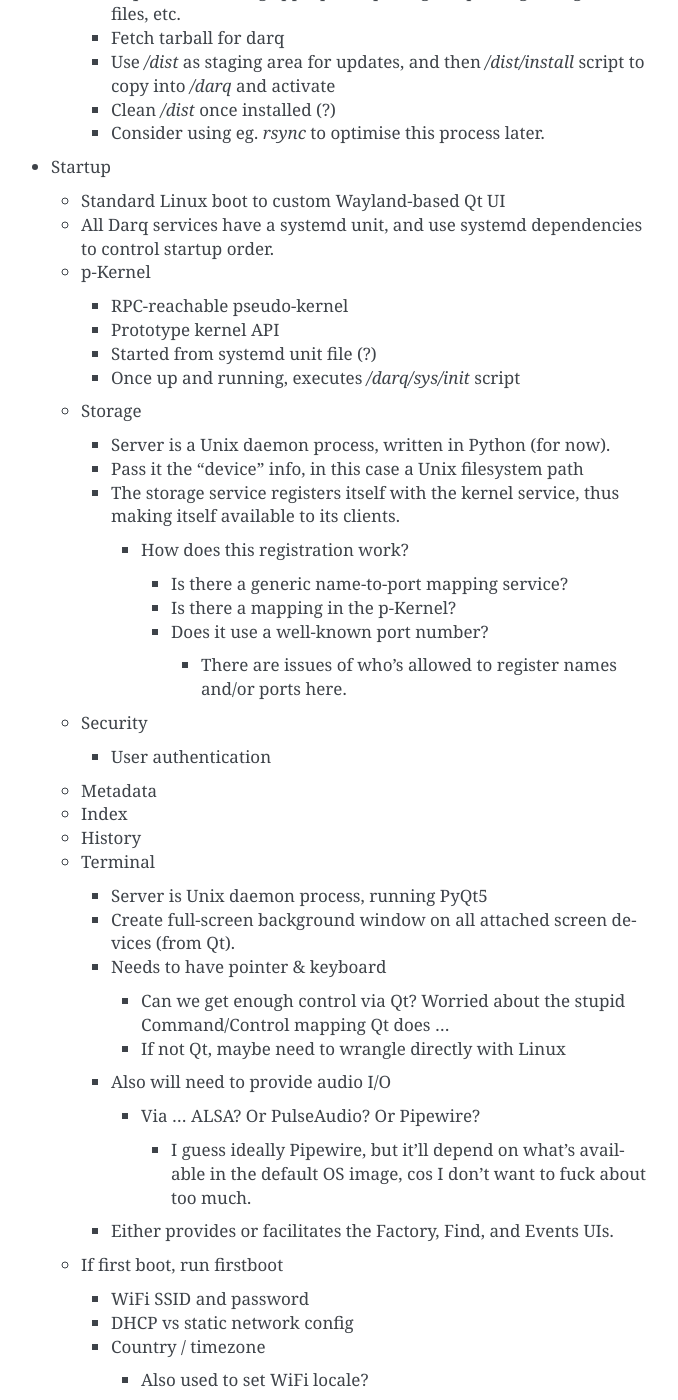
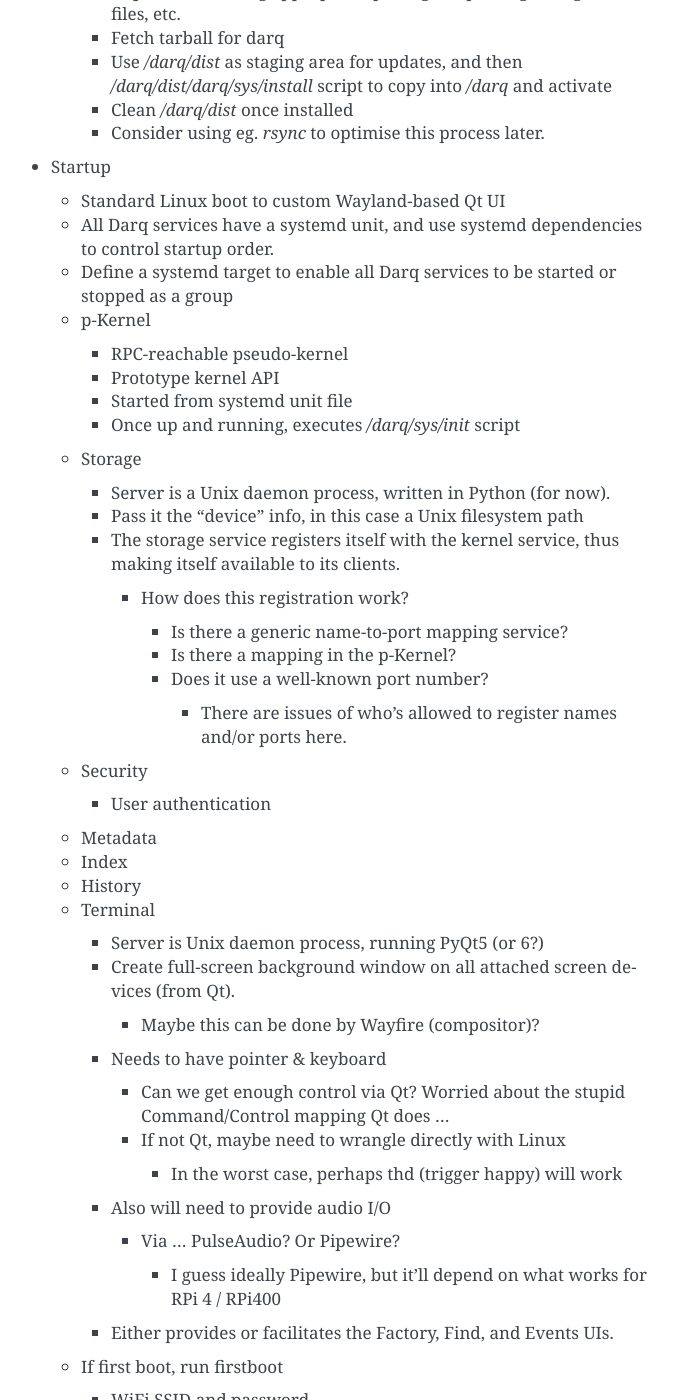
Before and after one commit to darqos/darqos, a Sphinx documentation site: the page built from doc/bootstrap.rst, in a window 1280 px wide and 1400 px high, scrolled down 654 px. Shown: the whole window, without its empty margins (429-1107 px from the left). Built offline with Sphinx 7.4.7, drawn with Linux system fonts in a browser that asks for light colours; some of the changed text lies outside the part shown.

Commit message:
Various doc updates.

```diff
--- a/doc/bootstrap.rst
+++ b/doc/bootstrap.rst
@@ -31,9 +31,10 @@ Bootstrap
        required: installing appropriate packages, updating
        configuration files, etc.
      * Fetch tarball for darq
-     * Use `/dist` as staging area for updates, and then `/dist/install`
-       script to copy into `/darq` and activate
-     * Clean `/dist` once installed (?)
+     * Use `/darq/dist` as staging area for updates, and then
+       `/darq/dist/darq/sys/install` script to copy into `/darq` and
+       activate
+     * Clean `/darq/dist` once installed
      * Consider using eg. `rsync` to optimise this process later.
 
  * Startup
@@ -41,11 +42,13 @@ Bootstrap
    * Standard Linux boot to custom Wayland-based Qt UI
    * All Darq services have a systemd unit, and use systemd
      dependencies to control startup order.
+   * Define a systemd target to enable all Darq services to be started
+     or stopped as a group
    * p-Kernel
 
      * RPC-reachable pseudo-kernel
      * Prototype kernel API
-     * Started from systemd unit file (?)
+     * Started from systemd unit file
      * Once up and running, executes `/darq/sys/init` script
 
    * Storage
@@ -73,22 +76,26 @@ Bootstrap
    * History
    * Terminal
 
-     * Server is Unix daemon process, running PyQt5
+     * Server is Unix daemon process, running PyQt5 (or 6?)
      * Create full-screen background window on all attached screen
        devices (from Qt).
+
+       * Maybe this can be done by Wayfire (compositor)?
+
      * Needs to have pointer & keyboard
 
        * Can we get enough control via Qt?  Worried about the stupid
          Command/Control mapping Qt does ...
        * If not Qt, maybe need to wrangle directly with Linux
 
+         * In the worst case, perhaps thd (trigger happy) will work
+
      * Also will need to provide audio I/O
 
-       * Via ... ALSA?  Or PulseAudio?  Or Pipewire?
+       * Via ... PulseAudio?  Or Pipewire?
 
-         * I guess ideally Pipewire, but it'll depend on what's
-           available in the default OS image, cos I don't want to fuck
-           about too much.
+         * I guess ideally Pipewire, but it'll depend on what
+           works for RPi 4 / RPi400
 
      * Either provides or facilitates the Factory, Find, and Events
        UIs.
@@ -96,11 +103,11 @@ Bootstrap
    * If first boot, run firstboot
 
      * WiFi SSID and password
-     * DHCP vs static network config
-     * Country / timezone
 
        * Also used to set WiFi locale?
 
+     * DHCP vs static network config
+     * Country / timezone
      * Add a single "user" user?
 
        * Could have firstrun set up a user account, but is there any
--- a/doc/distribution.rst
+++ b/doc/distribution.rst
@@ -16,8 +16,8 @@ The host OS should be one of:
 * Debian 12 *bookworm* AMD64 netinst (https://www.debian.org/download)
 
 In all cases, the Darq distribution should be unpacked (or cloned)
-into `/darq/dist`.  The `/darq/dist/install` script should then be run
-(as `root`) to install or update the local installation.  This will
+into `/darq/dist`.  The `/darq/dist/darq/sys/install` script should then
+be run (as `root`) to install or update the local installation.  This will
 install any required host OS packages, configure the system to run
 Darq, and then reboot.
 
--- a/doc/email.rst
+++ b/doc/email.rst
@@ -72,7 +72,7 @@ it should be fetched for local storage.
 Let's assume for now that all emails are downloaded to local storage,
 and that's the canonical copy.
 
-Having fetched the email (in its entirity? Or just the RFC5322 body?)
+Having fetched the email (in its entirety? Or just the RFC5322 body?)
 it will be possible to index, history, etc, it.  This should be a
 standard pipeline for handling inbound objects, exposed as a
 system-wide inbox.
```
Also changed, not shown: doc/roadmap.rst (+6 -3 lines), doc/terminal.rst (+4 -4 lines).
